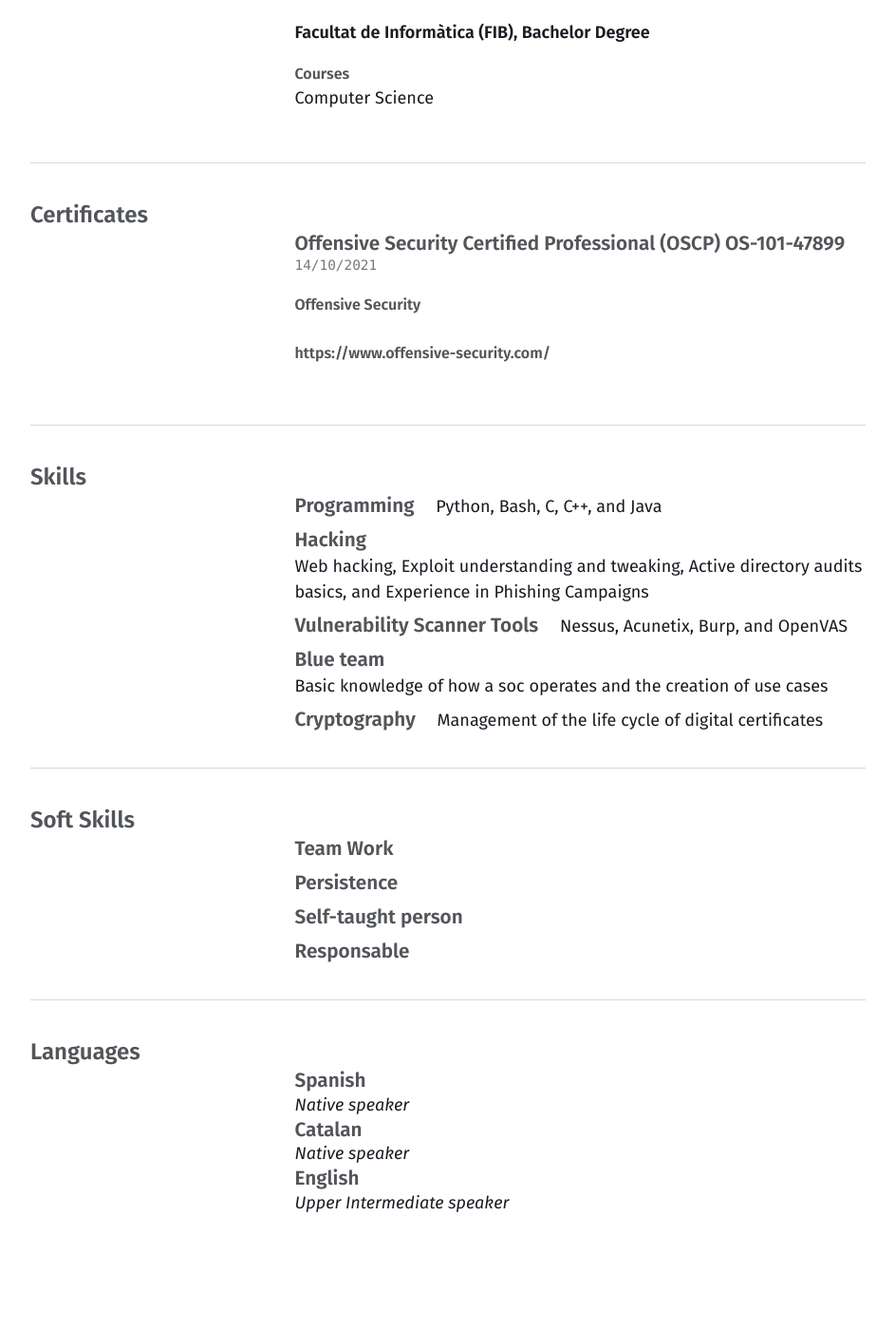
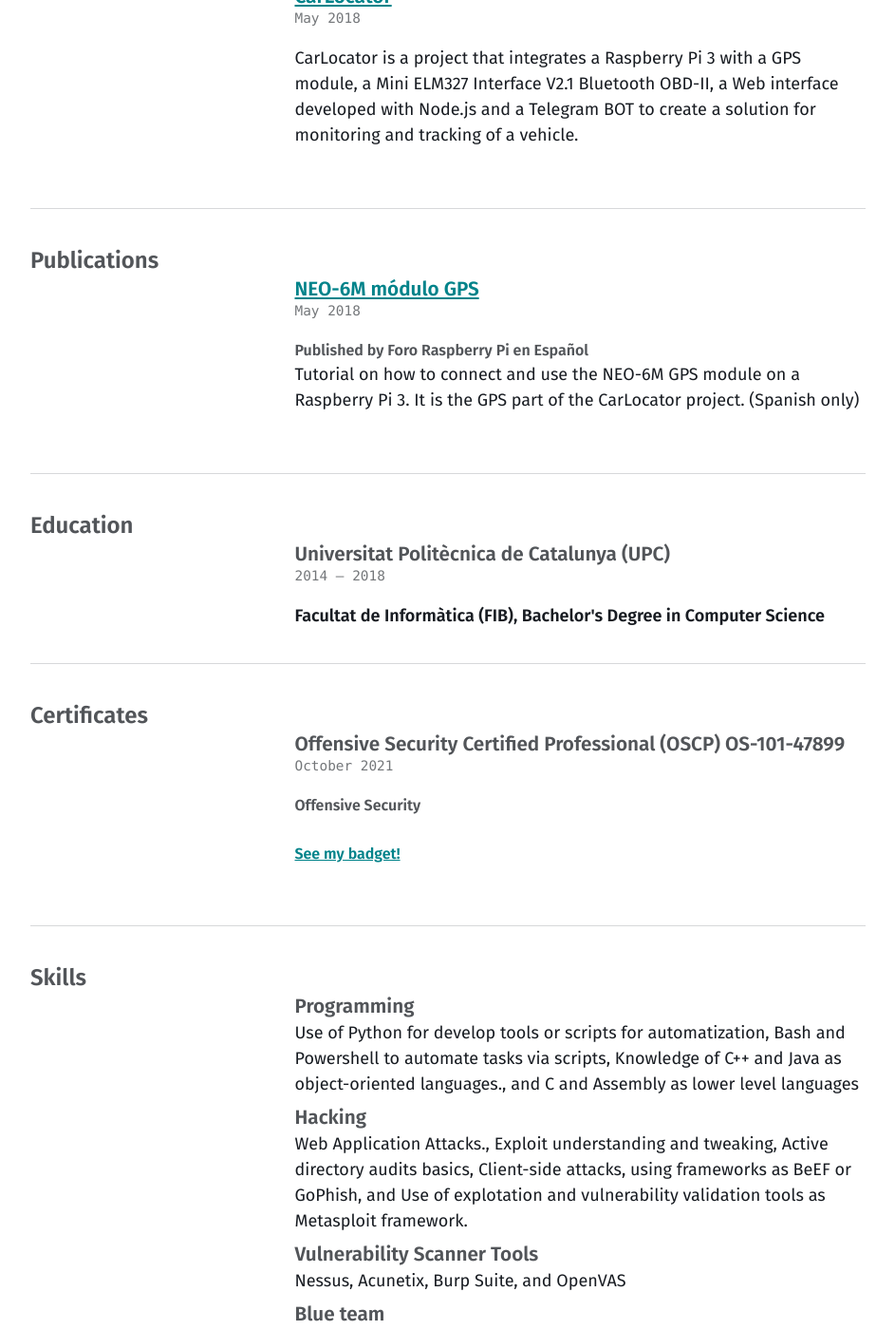
Before and after one commit to MikeMightHack/old-blog, a Jekyll site: the page built from cv.md, in a window 1280 px wide and 1400 px high, scrolled down 1592 px. Shown: the whole window at 95% size, without its empty margins (40-983 px from the left). Built offline with Jekyll 4.4.1, drawn with Linux system fonts in a browser that asks for light colours; some of the changed text lies outside the part shown.

Commit message:
update cv

```diff
--- a/_data/cv.json
+++ b/_data/cv.json
@@ -16,6 +16,11 @@
           "network": "Linkedin",
           "username": "Miguel Guerrero López",
           "url": "https://es.linkedin.com/in/miguel-guerrero-l%C3%B3pez-36736a13a"
+        },
+        {
+          "network": "Hack The Box",
+          "username": "4Gu4D3M4Y0",
+          "url": "https://app.hackthebox.com/profile/120313"
         }
       ]
     },
@@ -24,24 +29,24 @@
         "company": "Cyberproof",
         "position": "Pentester",
         "website": "https://www.cyberproof.es/",
-      "startDate": "15-06-2020",
+        "startDate": "June 2020",
         "endDate": "",
         "summary": "Working as a pentester, performing security audits, mostly of web applications",
         "highlights": [
           "OWASP Penetration Testing Methodologies",
           "Development of internal security applications",
-        "found 0-days vulnerabilities in internal applications"
+          "Found zero-day vulnerabilities in applications used internally"
         ]
       },
       {
         "company": "Ernst & Young",
-      "position": "Cibersecurity Consultant",
+        "position": "Cybersecurity Consultant",
         "website": "https://www.ey.com/es_es",
-      "startDate": "01-07-2018",
-      "endDate": "01-06-2020",
+        "startDate": "July 2018",
+        "endDate": "June 2020",
         "summary": "Working as a cybersecurity consultant, performing different tasks according to the needs of the clients",
         "highlights": [
-        "Some web, mobile and wireless network pentesting exercises",
+          "Web, mobile and wireless network pentesting exercises",
           "Analyze and scan infrastructures on a recurring basis in order to find vulnerabilities in systems, using tools such as Nessus",
           "Definition and implementation of use cases in different clients, with the purpose of detecting threats using SIEM tools",
           "Management of the life cycle of digital certificates in public administration",
@@ -51,53 +56,70 @@
     ],
     "education": [
       {
-      "institution": "Universitat Poliotècnica de Catalunya (UPC)",
+        "institution": "Universitat Politècnica de Catalunya (UPC)",
         "area": "Facultat de Informàtica (FIB)",
-      "studyType": "Bachelor Degree ",
+        "studyType": "Bachelor's Degree in Computer Science",
         "startDate": "2014",
         "endDate": "2018",
-      "Mention": "Information Technology",
-      "courses": [
-        "Computer Science"
-      ]
+        "Mention": "Information Technology"
         }
+
     ],
     "certificates": [
       {
         "name": "Offensive Security Certified Professional (OSCP) OS-101-47899",
-      "startDate": "14/10/2021",
+        "startDate": "October 2021",
         "endDate": "",
-      "date": "14/10/2021",
         "issuer": "Offensive Security",
-      "url": "https://www.offensive-security.com/"
+        "url": "https://www.credly.com/badges/6b6a9178-29b0-4818-9b2d-7d8b40afd433?source=linked_in_profile"
       }
     ],
+
+    "projects": [
+      {
+        "name": "CarLocator",
+        "releaseDate": "May 2018",
+        "repository": "https://github.com/joansalto/PTI-ProjectGPS",
+        "summary": "CarLocator is a project that integrates a Raspberry Pi 3 with a GPS module, a Mini ELM327 Interface V2.1 Bluetooth OBD-II, a Web interface developed with Node.js and a Telegram BOT to create a solution for monitoring and tracking of a vehicle."
+      }
+    ],
+
+    "publications": [
+      {
+        "name": "NEO-6M módulo GPS",
+        "publisher": "Foro Raspberry Pi en Español",
+        "releaseDate": "May 2018",
+        "website": "https://www.fororaspberry.es/viewtopic.php?t=10867",
+        "summary": "Tutorial on how to connect and use the NEO-6M GPS module on a Raspberry Pi 3. It is the GPS part of the CarLocator project. (Spanish only)"
+      }
+    ],
+
     "skills": [
       {
         "name": "Programming",
         "keywords": [
-        "Python",
-        "Bash",
-        "C",
-        "C++",
-        "Java"
+          "Use of Python for develop tools or scripts for automatization",
+          "Bash and Powershell to automate tasks via scripts",
+          "Knowledge of C++ and Java as object-oriented languages.",
+          "C and Assembly as lower level languages"
         ]
       },
       {
         "name": "Hacking",
         "keywords": [
-        "Web hacking",
+          "Web Application Attacks.",
           "Exploit understanding and tweaking",
           "Active directory audits basics",
-        "Experience in Phishing Campaigns"
+          "Client-side attacks, using frameworks as BeEF or GoPhish",
+          "Use of explotation and vulnerability validation tools as Metasploit framework."
         ]
       },
       {
         "name": "Vulnerability Scanner Tools",
-    "keywords":[
+        "keywords": [
           "Nessus",
           "Acunetix",
-      "Burp",
+          "Burp Suite",
           "OpenVAS"
         ]
       },
@@ -115,32 +137,6 @@
       }
     ],
 
-  "soft": [
-    {
-      "name": "Team Work"
-    },
-    {
-      "name": "Persistence"
-    },
-    {
-      "name": "Self-taught person"
-    },
-    {
-      "name": "Responsable"
-    }
-
-  ],
-
-  "Soft Skills": [
-    {
-      "Summary": [
-        "Team Work",
-        "Persistence",
-        "self-taught person",
-        "Responsable"
-      ]
-    }
-  ],
     "languages": [
       {
         "language": "Spanish",
--- a/_data/theme.yml
+++ b/_data/theme.yml
@@ -33,6 +33,7 @@
   cv_education_courses: "Courses"
   cv_interests: "Interests"
   cv_languages: "Languages"
+  cv_projects: "Projects"
   cv_publications: "Publications"
   cv_references: "References"
   cv_skills: "Skills"
@@ -40,8 +41,6 @@
   cv_work: "Work"
   cv_certificates: "Certificates"
   cv_soft: "Soft Skills"
-
-
 
 # Google Fonts
 google_fonts:
--- a/_includes/cv/certificates.html
+++ b/_includes/cv/certificates.html
@@ -18,7 +18,9 @@
             <h5 class="issuer">{{ c.issuer }}</h5>
         {% endif %}
         {% if c.url %}
-            <h5 class="url">{{ c.url }}</h5>
+            <h5 class="url">
+              <a href="{{ c.url }}"> See my badget!</a>
+            </h5>
         {% endif %}
       {% endfor %}
     </div>
--- /dev/null
+++ b/_includes/cv/projects.html
@@ -0,0 +1,27 @@
+{% if cv.publications %}
+  <div id="projects" class="entry">
+    <header class="entry-header">
+      <h3 class="entry-title">{{ site.data.theme.t.cv_projects | default: 'Projects' }}</h3>
+    </header>
+
+    <div class="entry-content">
+      {% for p in cv.projects %}
+        {% if p.name %}
+          <h4 class="title">
+            {% if p.repository %}
+              <a href="{{ p.repository }}">{{ p.name }}</a>
+            {% else %}
+              {{ p.name }}
+            {% endif %}
+          </h4>
+        {% endif %}
+        {% if p.releaseDate %}
+          <div class="date">{{ p.releaseDate }}</div>
+        {% endif %}
+        {% if p.summary %}
+          <div class="summary">{{ p.summary | markdownify }}</div>
+        {% endif %}
+      {% endfor %}
+    </div>
+  </div>
+{% endif %}
--- a/_layouts/cv.html
+++ b/_layouts/cv.html
@@ -12,6 +12,8 @@
       <div class="entries">
         {% include cv/basics.html %}
         {% include cv/work.html %}
+        {% include cv/projects.html %}
+        {% include cv/publications.html%}
         {% include cv/education.html %}
         {% include cv/certificates.html %}
         {% include cv/skills.html %}
```
Lines whose indentation alone changed are shown as unchanged.
